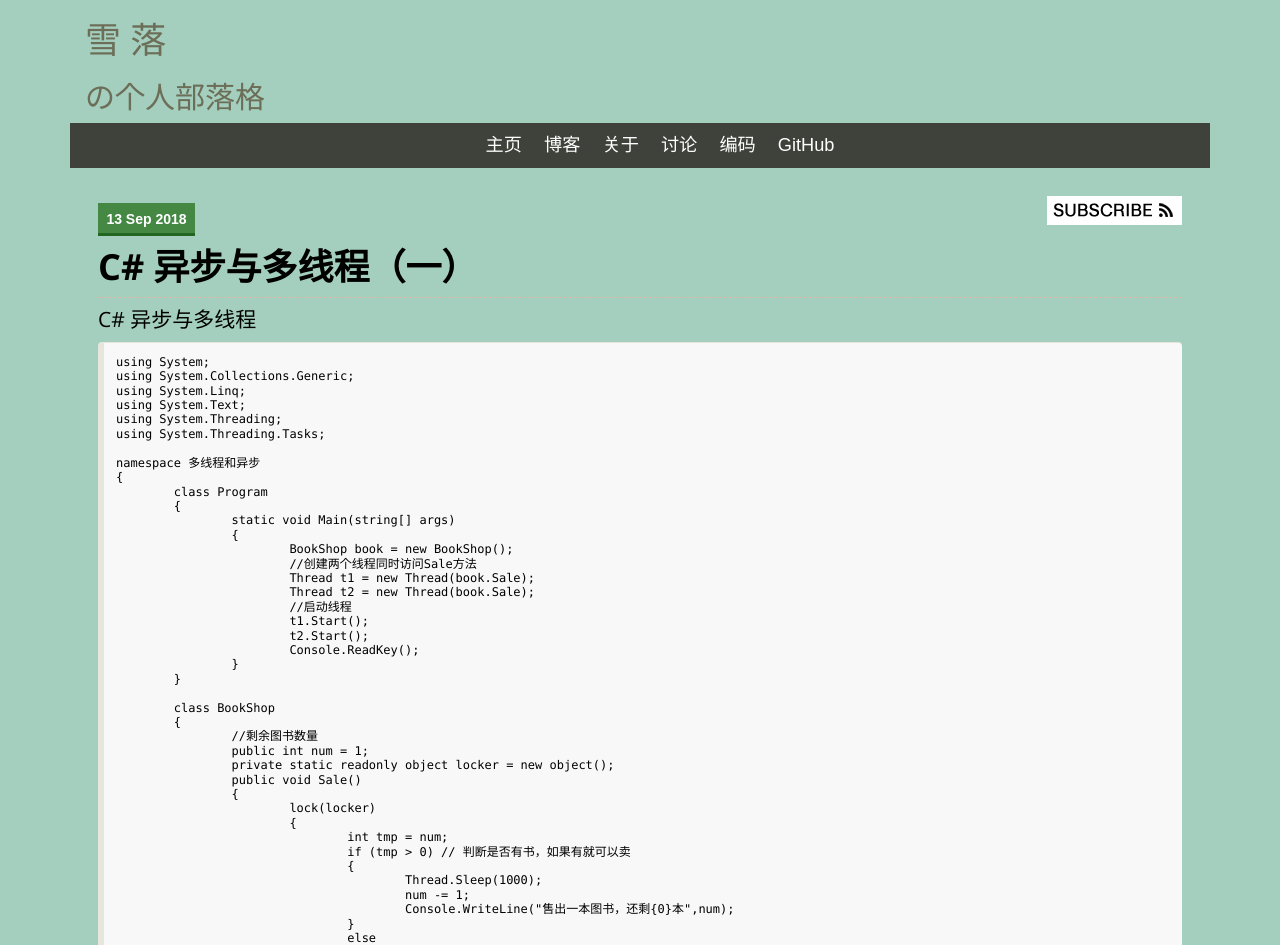
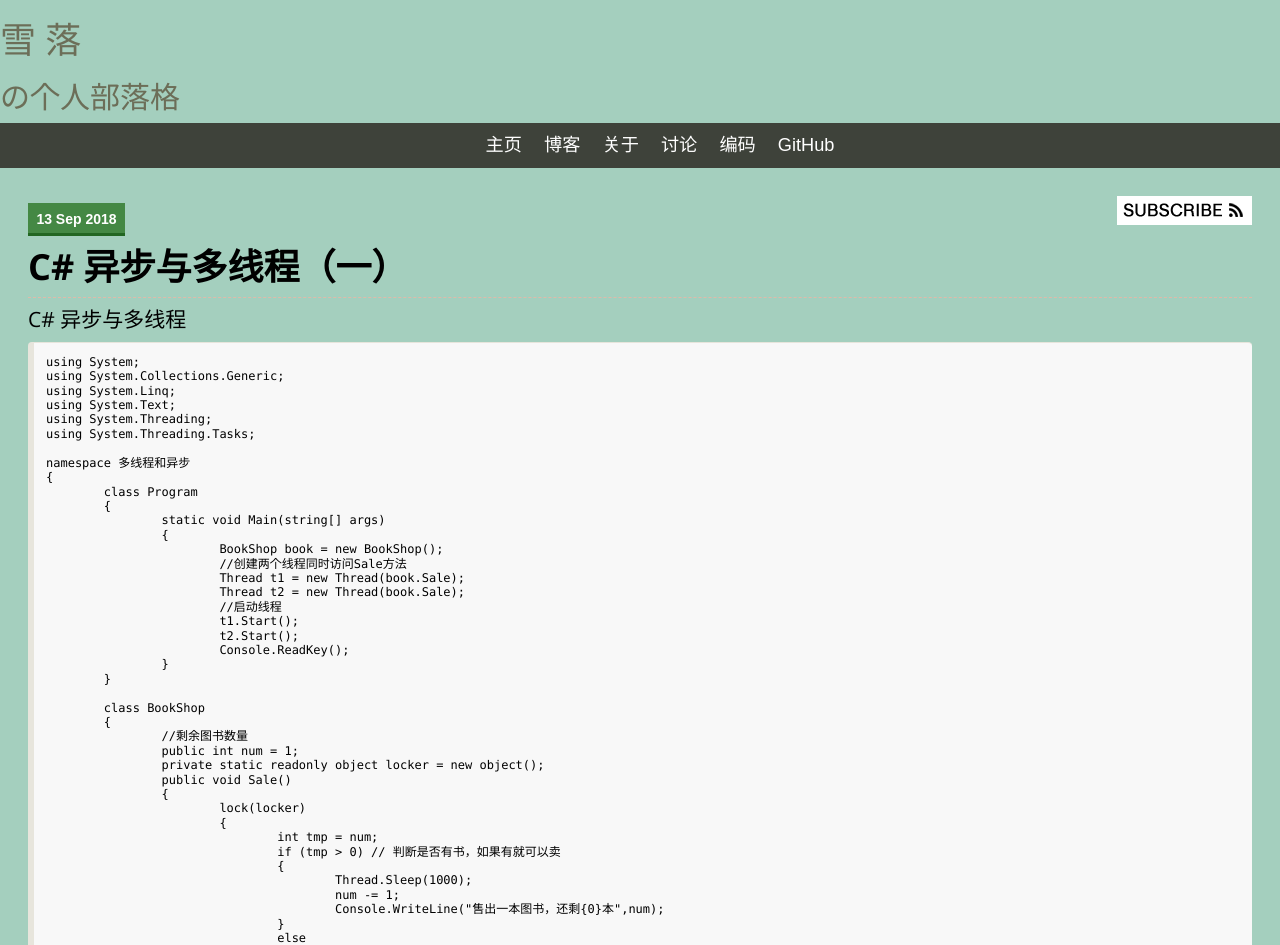
Before and after one commit to Rinaloving/Rinaloving.github.io, a Jekyll site: the page built from blog.html, in a window 1280 px wide. Shown: the top 945 px of the page. Built offline with Jekyll 4.4.1, drawn with Linux system fonts in a browser that asks for light colours.

Commit message:
调整样式

```diff
--- a/_includes/master.html
+++ b/_includes/master.html
@@ -11,8 +11,8 @@
     <link rel='alternate' type='application/rss+xml' href='http://feeds.feedburner.com/JoinTheConversation' />
   </head>
   <body>
-    <div id='' class="container">
-      <div id='' class="container">
+    <div id='' class="">
+      <div id='' class="">
         <h1>雪 落</h1>
         <h2>の个人部落格</h2>
       </div>
```
